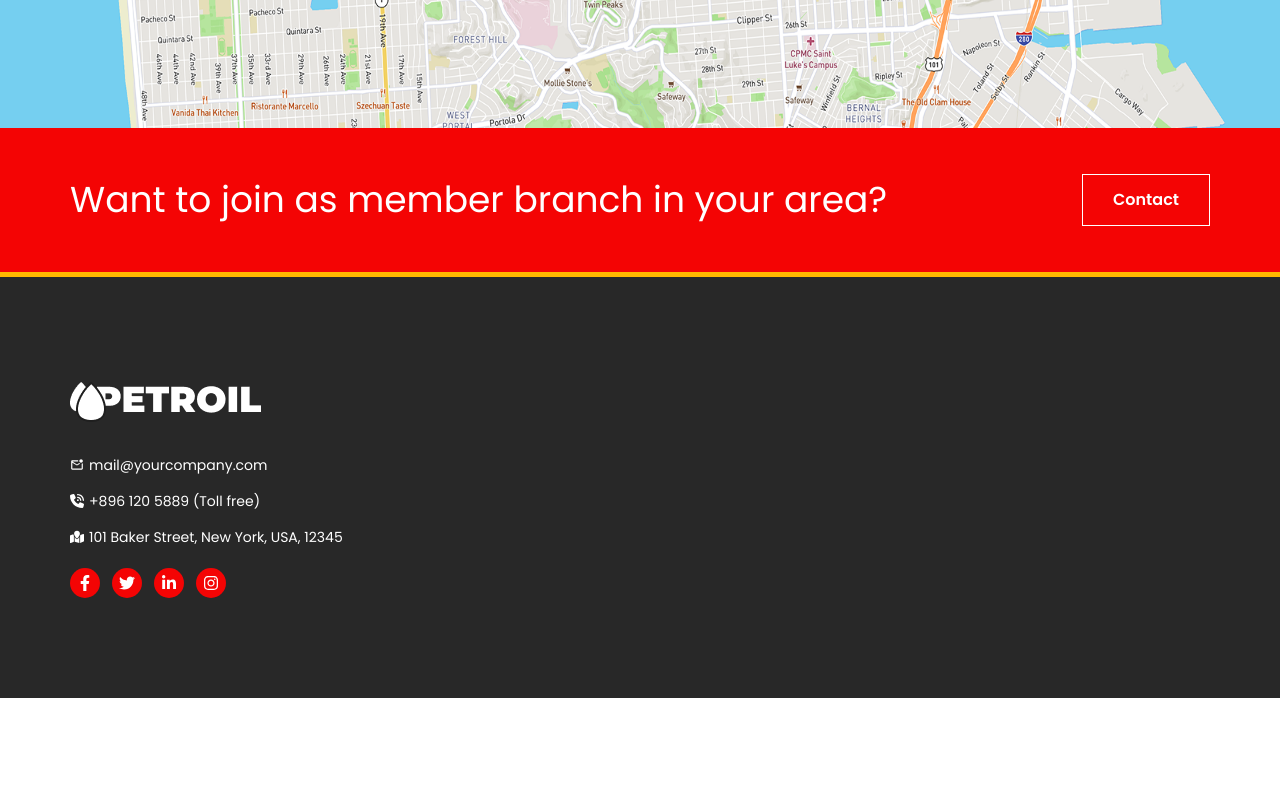
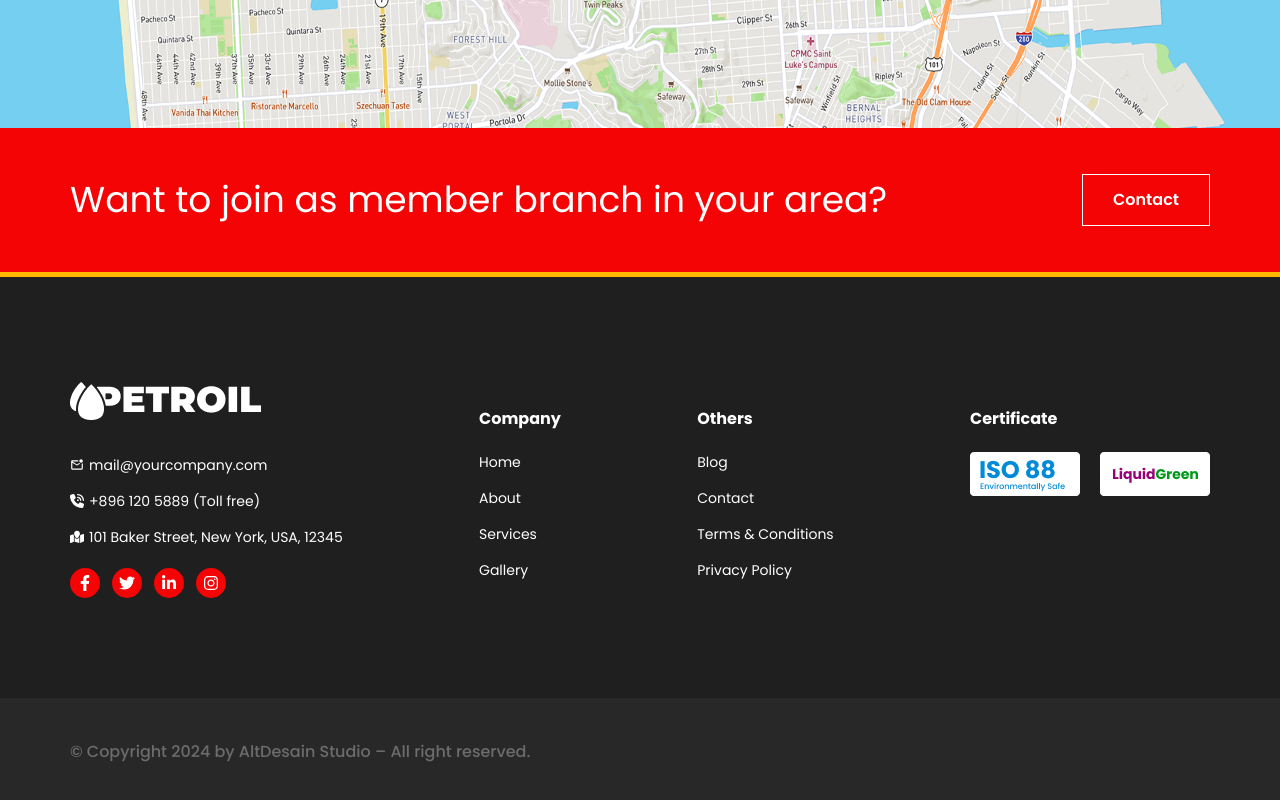
Before and after one commit to rbriday/Petroil, a React (Vite) app: page / in a window 1280 px wide. Shown: the part 4453-5253 px from the top of the page. Before the commit the page ends 5151 px from the top, so only its background shows below. Built offline with nearby package versions, Linux system fonts and the light colour scheme.

Commit message:
modift footer, copyright

```diff
--- /dev/null
+++ b/src/components/Footer/CopyRight.jsx
@@ -0,0 +1,14 @@
+import Container from "../../Layout/Container";
+
+
+const CopyRight = () => {
+    return (
+        <div className="bg-[#282828] py-[42px]">
+           <Container>
+             <p className="font-poppins font-medium text-[16px] text-[#6C6C6C]">© Copyright 2024 by AltDesain Studio – All right reserved.</p>
+           </Container>
+        </div>
+    );
+};
+
+export default CopyRight;
--- a/src/components/Footer/Footer.jsx
+++ b/src/components/Footer/Footer.jsx
@@ -7,11 +7,16 @@ import { FaFacebookF } from "react-icons/fa";
 import { FaTwitter } from "react-icons/fa";
 import { FaLinkedinIn } from "react-icons/fa";
 import { FaInstagram } from "react-icons/fa";
+import cert from '../../assets/cert.png'
+import cert1 from '../../assets/cert1.png'
+import CopyRight from "./CopyRight";
 
 const Footer = () => {
   return (
-    <div className="bg-[#282828] py-[100px]">
+    <>
+    <div className="bg-[#1F1F1F] py-[100px]">
       <Container>
+        <div className="flex justify-between">
           <div>
             <div>
               <img src={logo} alt="" className="mb-[33px]" />
@@ -35,17 +40,53 @@ const Footer = () => {
               </div>
             </div>
             <div className="mt-[20px] flex items-center">
-
-            <div  className="w-[30px] h-[30px] bg-orange rounded-full flex items-center justify-center text-white mr-[12px]"><FaFacebookF /></div>
-             <div className="w-[30px] h-[30px] bg-orange rounded-full flex items-center justify-center text-white mr-[12px]"><FaTwitter /></div>
-             <div className="w-[30px] h-[30px] bg-orange rounded-full flex items-center justify-center text-white mr-[12px]"><FaLinkedinIn /></div>
-             <div className="w-[30px] h-[30px] bg-orange rounded-full flex items-center justify-center text-white mr-[12px]"><FaInstagram /></div>
-
-
+              <div className="w-[30px] h-[30px] bg-orange rounded-full flex items-center justify-center text-white mr-[12px]">
+                <FaFacebookF />
+              </div>
+              <div className="w-[30px] h-[30px] bg-orange rounded-full flex items-center justify-center text-white mr-[12px]">
+                <FaTwitter />
+              </div>
+              <div className="w-[30px] h-[30px] bg-orange rounded-full flex items-center justify-center text-white mr-[12px]">
+                <FaLinkedinIn />
+              </div>
+              <div className="w-[30px] h-[30px] bg-orange rounded-full flex items-center justify-center text-white mr-[12px]">
+                <FaInstagram />
+              </div>
+            </div>
+          </div>
+          <div className="mt-[30px]">
+            <ul>
+              <li className="font-poppins font-bold text-white text-[16px] mb-[21px]">Company</li>
+              <li className="font-poppins text-white text-[14px] mb-[15px]"><a href="#">Home</a></li>
+              <li className="font-poppins text-white text-[14px] mb-[15px]"><a href="#">About</a></li>
+              <li className="font-poppins text-white text-[14px] mb-[15px]"><a href="#">Services</a></li>
+              <li className="font-poppins text-white text-[14px] mb-[15px]"><a href="#">Gallery</a></li>
+            </ul>
+          </div>
+          <div className="mt-[30px]">
+            <ul>
+              <li className="font-poppins font-bold text-white text-[16px] mb-[21px]">Others</li>
+              <li className="font-poppins text-white text-[14px] mb-[15px]"><a href="#">Blog</a></li>
+              <li className="font-poppins text-white text-[14px] mb-[15px]"><a href="#">Contact</a></li>
+              <li className="font-poppins text-white text-[14px] mb-[15px]"><a href="#">Terms & Conditions</a></li>
+              <li className="font-poppins text-white text-[14px] mb-[15px]"><a href="#">Privacy Policy</a></li>
+            </ul>
+          </div>
+          <div className="mt-[30px]">
+            <ul>
+              <li className="font-poppins font-bold text-white text-[16px] mb-[21px]">Certificate</li>
+            </ul>
+            <div className="flex space-x-5">
+              <img src= {cert} alt="#cert" />
+              <img src= {cert1} alt="#cert" />
+            </div>
           </div>
         </div>
       </Container>
     </div>
+    <CopyRight></CopyRight>
+    </>
+
   );
 };
 
```
Lines whose indentation alone changed are shown as unchanged.
